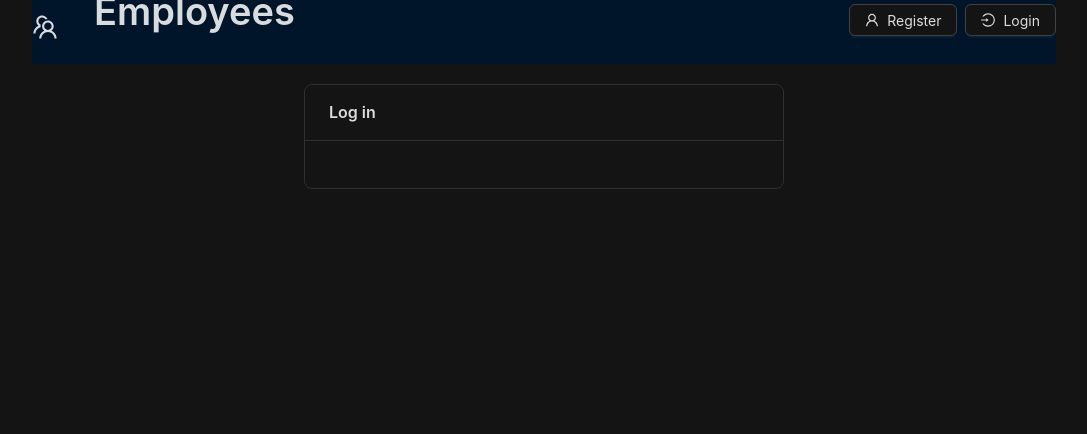
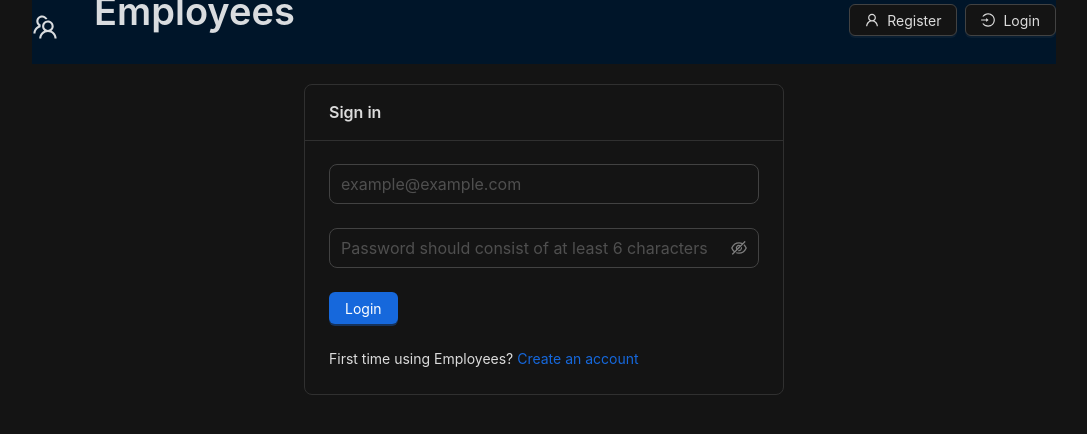
Before and after one commit to TaurusVB/employees-front-end, a React (Create React App) app: page /login in a window 1280 px wide. Shown: the top 434 px of the page, without its empty margins (96-1183 px from the left). Built offline with nearby package versions, Linux system fonts and the light colour scheme.

Commit message:
finish working Login page functionality

```diff
--- a/src/components/PasswordInput/PasswordInput.tsx
+++ b/src/components/PasswordInput/PasswordInput.tsx
@@ -5,7 +5,7 @@ import { FC } from "react";
 interface IPasswordInputProps {
   name: string;
   placeholder: string;
-  dependencies: NamePath[];
+  dependencies?: NamePath[];
 }
 
 const PasswordInput: FC<IPasswordInputProps> = ({
--- a/src/pages/login/LoginPage.tsx
+++ b/src/pages/login/LoginPage.tsx
@@ -1,10 +1,34 @@
-import { Card, Form, Row } from "antd";
+import { Card, Form, Row, Space, Typography } from "antd";
+import CustomInput from "../../components/CustomInput";
+import PasswordInput from "../../components/PasswordInput";
+import CustomButton from "../../components/CustomButton";
+import { Link } from "react-router-dom";
+import { Paths } from "../../utils/paths";
 
 const LoginPage = () => {
   return (
     <Row align="middle" justify="center">
-      <Card title="Log in" style={{ width: "30rem" }}>
-        <Form onFinish={() => {}}></Form>
+      <Card title="Sign in" style={{ width: "30rem" }}>
+        <Form onFinish={() => {}}>
+          <CustomInput
+            type="email"
+            name="email"
+            placeholder="example@example.com"
+          />
+          <PasswordInput
+            name="password"
+            placeholder="Password should consist of at least 6 characters"
+          />
+          <CustomButton type="primary" htmlType="submit">
+            Login
+          </CustomButton>
+        </Form>
+        <Space direction="vertical" size="large">
+          <Typography>
+            First time using Employees?{" "}
+            <Link to={Paths.register}>Create an account</Link>
+          </Typography>
+        </Space>
       </Card>
     </Row>
   );
```
